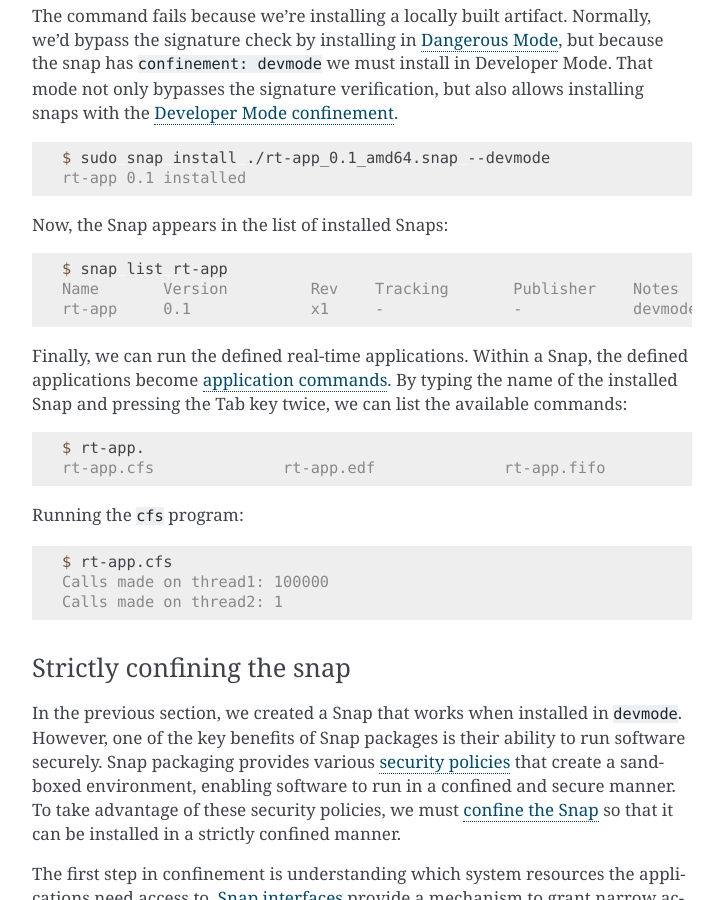
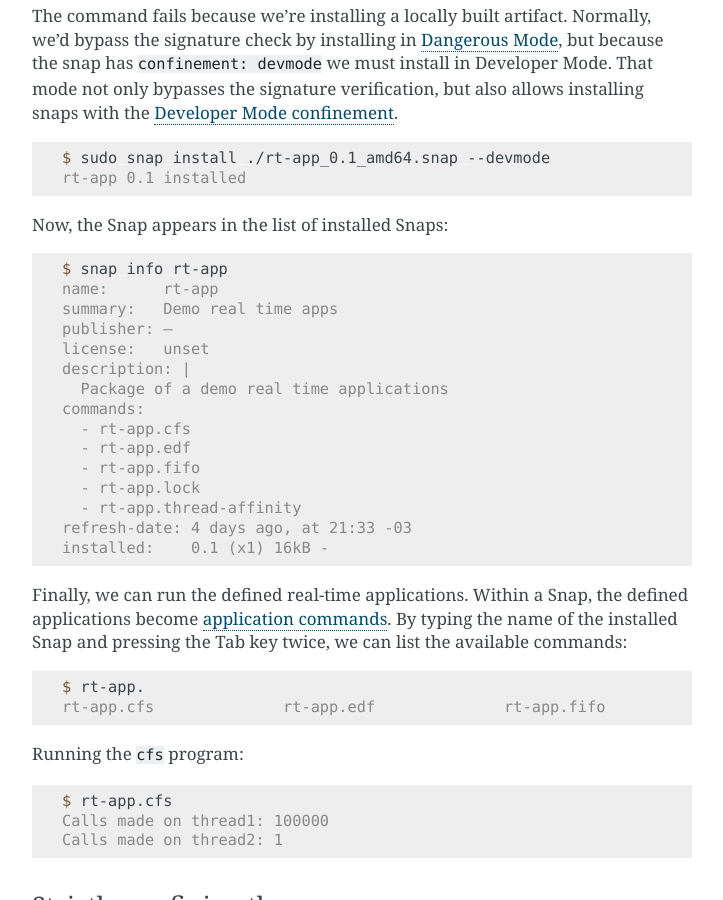
Before and after one commit to canonical/real-time-ubuntu-docs, a Sphinx documentation site: the page built from docs/tutorial/7-snapping.md, in a window 1280 px wide and 900 px high, scrolled down 5519 px. Shown: the whole window, without its empty margins (388-1111 px from the left). Built offline with Sphinx 7.4.7, drawn with Linux system fonts in a browser that asks for light colours.

Commit message:
feat: use 'snap info' instead of 'snap list'
Signed-off-by: Lincoln Wallace <lincoln.wallace@canonical.com>

````diff
--- a/docs/tutorial/7-snapping.md
+++ b/docs/tutorial/7-snapping.md
@@ -257,9 +257,21 @@ rt-app 0.1 installed
 Now, the Snap appears in the list of installed Snaps:
 
 ```console
-$ snap list rt-app
-Name       Version         Rev    Tracking       Publisher    Notes
-rt-app     0.1             x1     -              -            devmode
+$ snap info rt-app
+name:      rt-app
+summary:   Demo real time apps
+publisher: –
+license:   unset
+description: |
+  Package of a demo real time applications
+commands:
+  - rt-app.cfs
+  - rt-app.edf
+  - rt-app.fifo
+  - rt-app.lock
+  - rt-app.thread-affinity
+refresh-date: 4 days ago, at 21:33 -03
+installed:    0.1 (x1) 16kB -
 ```
 
 Finally, we can run the defined real-time applications.
````
